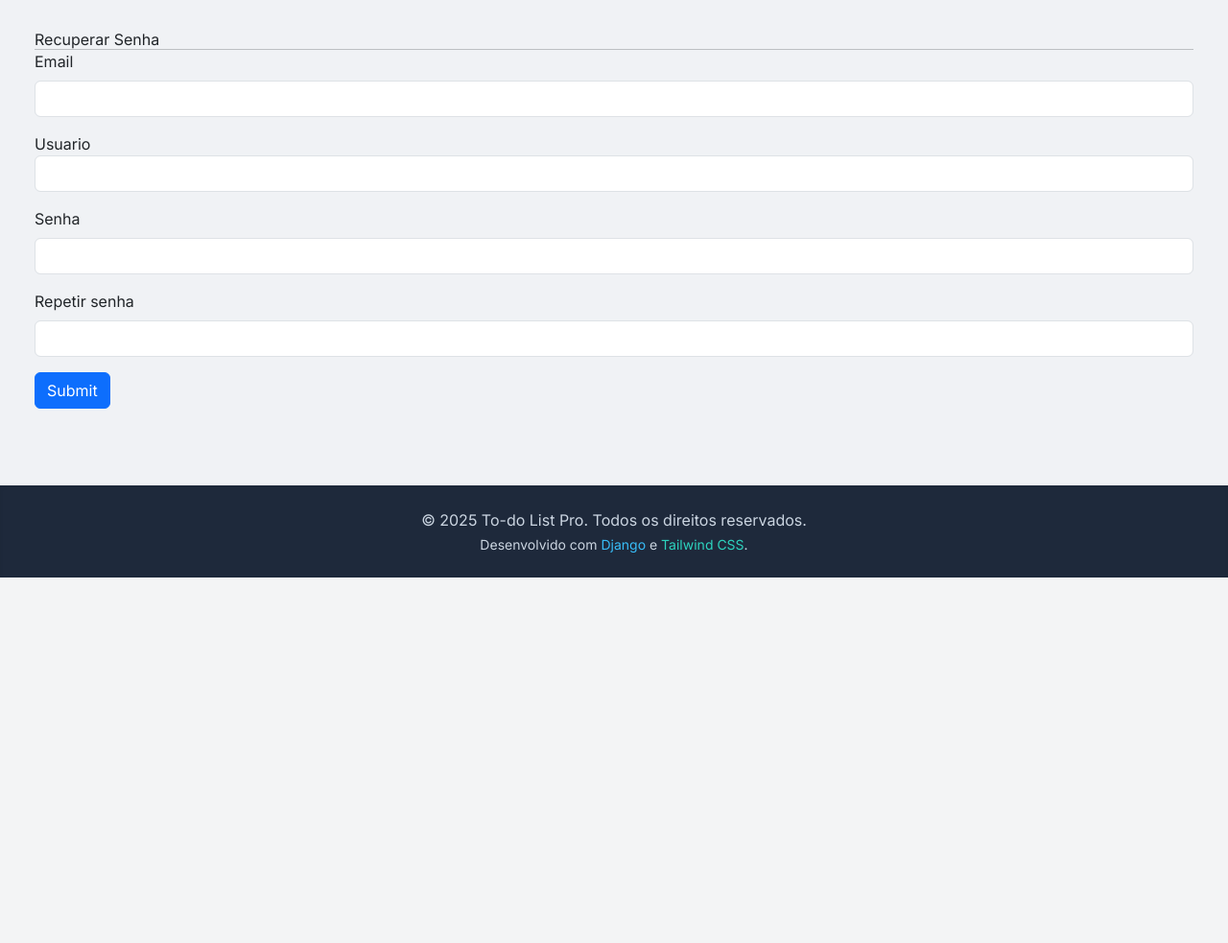
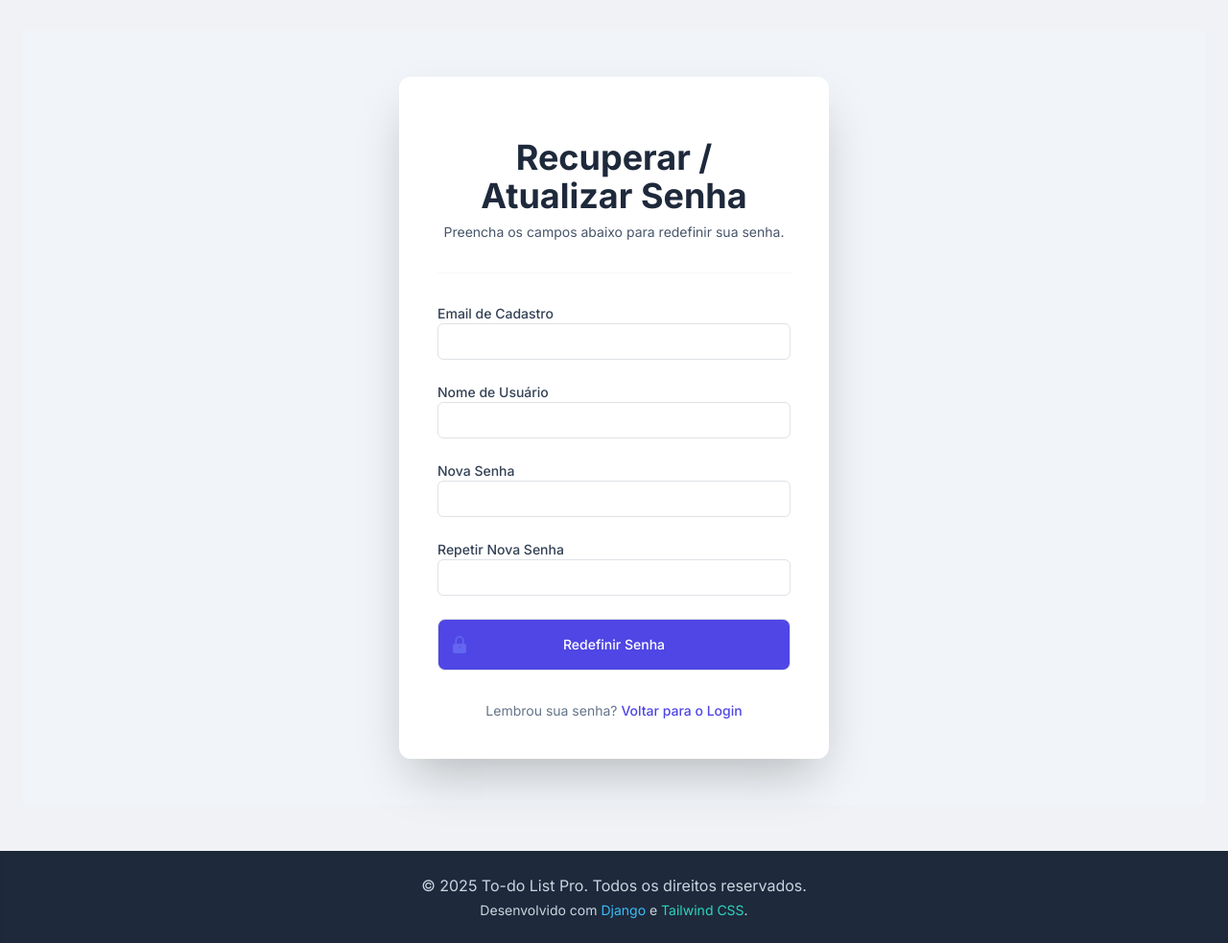
Before and after one commit to potindatupiwe/To-do-List-maker, a Django app: page /todo/mudarSenha in a window 1280 px wide. Shown: the part 198-1181 px from the top of the page at 96% size. Before the commit the page ends 800 px from the top, so only its background shows below. Run offline with Django 5.2, Linux system fonts and the light colour scheme; some libraries are stand-ins or nearby versions.

Commit message:
Update mudarSenha.html

```diff
--- a/polls/todo/templates/user/mudarSenha.html
+++ b/polls/todo/templates/user/mudarSenha.html
@@ -1,41 +1,117 @@
 {% extends "base.html" %}
+{% load static %}
+
+{% block CSS %}
+{{ block.super }} <!-- Importa o CSS do base.html -->
+<style>
+    /* Estilos para garantir que os campos do formulário Django (com .form-control) se alinhem com o Tailwind */
+    .form-control {
+        @apply block w-full px-4 py-3 mb-1 text-base font-normal text-slate-700 bg-white bg-clip-padding border border-solid border-slate-300 rounded-lg transition ease-in-out m-0 focus:text-slate-700 focus:bg-white focus:border-indigo-500 focus:outline-none focus:ring-2 focus:ring-indigo-200;
+    }
+    /* Placeholder styling for better visibility */
+    .form-control::placeholder {
+        @apply text-slate-400 opacity-100;
+    }
+
+    /* Ajuste para o espaçamento do label quando o campo do formulário é renderizado */
+    label + input.form-control,
+    label + div > input.form-control { /* Para casos onde o widget pode estar em um div */
+        @apply mt-1; /* Adiciona uma pequena margem superior ao input se houver um label antes dele */
+    }
+</style>
+{% endblock CSS %}
 
 {% block content %}
-<!DOCTYPE html>
-<html lang="pt-br">
-<head>
-  <meta charset="UTF-8">
-  <meta name="viewport" content="width=device-width, initial-scale=1.0">
-  <title>Recuperação de Senha</title>
+<div class="min-h-[calc(100vh-150px)] flex flex-col items-center justify-center bg-slate-100 py-12 px-4 sm:px-6 lg:px-8">
+    <div class="max-w-md w-full space-y-8 bg-white p-8 sm:p-10 rounded-xl shadow-2xl">
+        <div>
+            <h1 class="mt-6 text-center text-3xl sm:text-4xl font-extrabold text-slate-800">
+                Recuperar / Atualizar Senha
+            </h1>
+            <p class="mt-2 text-center text-sm text-slate-600">
+                Preencha os campos abaixo para redefinir sua senha.
+            </p>
+        </div>
 
-</head>
-<body>
-  <div class="container">
-    <h1>Recuperar Senha</h1>
-    <hr>
-    <form method="POST">{% csrf_token %}
-      <div class="mb-3">
-        <label class="form-label">Email</label>
-        {{form.email}}
-      </div>
-      <div class="mb-3">
-        <label ="form-label">Usuario</label>
-        {{form.usuario}}
+        <hr class="border-slate-200">
+
+        <form class="mt-8 space-y-6" method="POST">
+            {% csrf_token %}
+
+            <div>
+                <label for="{{ form.email.id_for_label }}" class="block text-sm font-medium text-slate-700">
+                    Email de Cadastro
+                </label>
+                {{ form.email }}
+                {% if form.email.errors %}
+                    {% for error in form.email.errors %}
+                        <p class="mt-1 text-xs text-red-600">{{ error }}</p>
+                    {% endfor %}
+                {% endif %}
+            </div>
+
+            <div>
+                <label for="{{ form.usuario.id_for_label }}" class="block text-sm font-medium text-slate-700">
+                    Nome de Usuário
+                </label>
+                {{ form.usuario }}
+                {% if form.usuario.errors %}
+                    {% for error in form.usuario.errors %}
+                        <p class="mt-1 text-xs text-red-600">{{ error }}</p>
+                    {% endfor %}
+                {% endif %}
+            </div>
+
+            <div>
+                <label for="{{ form.password.id_for_label }}" class="block text-sm font-medium text-slate-700">
+                    Nova Senha
+                </label>
+                {{ form.password }}
+                {% if form.password.errors %}
+                    {% for error in form.password.errors %}
+                        <p class="mt-1 text-xs text-red-600">{{ error }}</p>
+                    {% endfor %}
+                {% endif %}
+            </div>
+
+            <div>
+                <label for="{{ form.password_repeat.id_for_label }}" class="block text-sm font-medium text-slate-700">
+                    Repetir Nova Senha
+                </label>
+                {{ form.password_repeat }}
+                {% if form.password_repeat.errors %}
+                    {% for error in form.password_repeat.errors %}
+                        <p class="mt-1 text-xs text-red-600">{{ error }}</p>
+                    {% endfor %}
+                {% endif %}
+            </div>
+
+            {% if form.non_field_errors %}
+                <div class="my-4">
+                    {% for error in form.non_field_errors %}
+                        <p class="text-sm text-red-600 bg-red-50 p-3 rounded-md">{{ error }}</p>
+                    {% endfor %}
+                </div>
+            {% endif %}
+
+            <div>
+                <button type="submit" class="group relative w-full flex justify-center py-3 px-4 border border-transparent text-sm font-medium rounded-lg text-white bg-indigo-600 hover:bg-indigo-700 focus:outline-none focus:ring-2 focus:ring-offset-2 focus:ring-indigo-500 transition-colors">
+                    <span class="absolute left-0 inset-y-0 flex items-center pl-3">
+                        <svg class="h-5 w-5 text-indigo-500 group-hover:text-indigo-400" xmlns="http://www.w3.org/2000/svg" viewBox="0 0 20 20" fill="currentColor" aria-hidden="true">
+                            <path fill-rule="evenodd" d="M10 1a4.5 4.5 0 00-4.5 4.5V9H5a2 2 0 00-2 2v6a2 2 0 002 2h10a2 2 0 002-2v-6a2 2 0 00-2-2h-.5V5.5A4.5 4.5 0 0010 1zm3 8V5.5a3 3 0 10-6 0V9h6zm-1.5 3.5a1 1 0 11-2 0 1 1 0 012 0zM10 12a1 1 0 100 2 1 1 0 000-2z" clip-rule="evenodd" />
+                        </svg>
+                    </span>
+                    Redefinir Senha
+                </button>
+            </div>
+        </form>
+
+        <div class="text-center text-sm text-slate-500 mt-6">
+            Lembrou sua senha?
+            <a href="{% url 'login' %}" class="font-medium text-indigo-600 hover:text-indigo-500">
+                Voltar para o Login
+            </a>
+        </div>
     </div>
-    <div class="mb-3">
-      <label class="form-label">Senha</label>
-      {{form.password}}
-  </div>
-  <div class="mb-3">
-    <label class="form-label">Repetir senha</label>
-    {{form.password_repeat}}
-  </div>
-
-      <button type="submit" class="btn btn-primary">Submit</button>
-     </form>
-
-
-  </div>
-</body>
-</html>
+</div>
 {% endblock content %}
```
